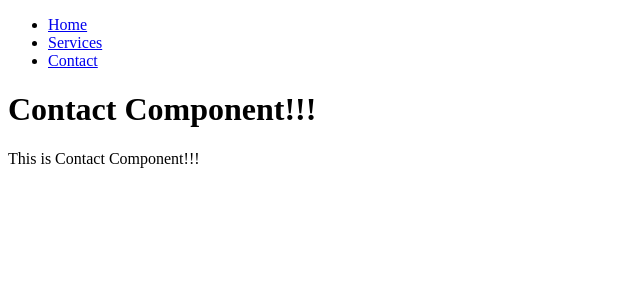
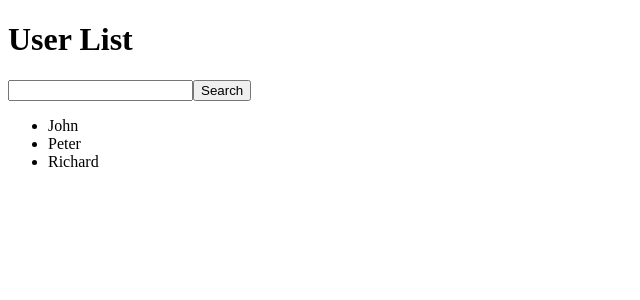
Before and after one commit to abhijeetvc/eveningjuly19, a React (Create React App) app: page /contact in a window 1280 px wide. Shown: the top 300 px of the page, without its empty margins (0-640 px from the left). Built offline with nearby package versions, Linux system fonts and the light colour scheme.

Commit message:
Use Memo hook

```diff
--- a/src/App.js
+++ b/src/App.js
@@ -15,7 +15,7 @@ function App() {
     <BrowserRouter>
     <Routes>
       <Route path='/home' element={<Home/>}/>
-      <Route path='/services' element={<Services/>}/>
+      <Route path='/services/:message' element={<Services/>}/>
       <Route path='/contact' element={<Contact/>}/>
      </Routes>
      </BrowserRouter>
--- /dev/null
+++ b/src/UseMemoDemo.js
@@ -0,0 +1,59 @@
+import React,{useMemo} from 'react'
+
+function UseMemoDemo(){
+
+    const[text,setText]=React.useState('')
+    const[search,setSearch]=React.useState('')
+
+    const users=[{
+        id:1,
+        name:'John',
+    },{
+        id:2,
+        name:'Peter'
+    },{
+        id:3,
+        name:'Richard'
+    }]
+
+    const onChange=(event)=>{
+        setText(event.target.value)
+    }
+
+    const searchData=()=>{
+        setSearch(text)
+    }
+
+    const filteredData=useMemo(()=>
+        users.filter((user)=>{
+            console.log('hiiiiiiii');
+            return user.name.includes(search)
+        })
+    ,[search])
+
+    return(
+        <div>
+            <h1>User List</h1>
+            <input type='text' onChange={onChange}/>
+            <button type="button" onClick={searchData}>Search</button>
+            <DisplayData userList={filteredData}/>
+        </div>
+    )
+}
+
+function DisplayData({userList}){
+
+    return(
+        <div>
+            <ul>
+                {
+                   userList && userList.map((user)=>(
+                        <li key={user.id}>{user.name}</li>
+                    ))
+                }
+            </ul>
+        </div>
+    )
+}
+
+export default UseMemoDemo
--- a/src/index.js
+++ b/src/index.js
@@ -15,11 +15,12 @@ import CallBackEvent from './CallBackEvent';
 import ApiCall from './ApiCall';
 import CheckList from './CheckList';
 import App from './App';
+import UseMemoDemo from './UseMemoDemo';
 //import Test from './Test';
 
 const root = ReactDOM.createRoot(document.getElementById('root'));
 root.render(
   <div>
-     <App/>
+     <UseMemoDemo/>
   </div>
 );
--- a/src/reactrouter/Contact.js
+++ b/src/reactrouter/Contact.js
@@ -1,11 +1,17 @@
 import React from 'react'
+import { useLocation } from 'react-router-dom'
 
 function Contact(){
+
+    const personObj=useLocation()
 
     return(
         <>
             <h1>Contact Component!!!</h1>
             <p>This is Contact Component!!!</p>
+            <p>Id : {personObj.state.id}</p>
+            <p>Name : {personObj.state.name}</p>
+            <p>City : {personObj.state.city}</p>
         </>
     )
 }
--- a/src/reactrouter/Home.js
+++ b/src/reactrouter/Home.js
@@ -1,11 +1,34 @@
 import React from 'react'
+import {useNavigate} from 'react-router-dom'
 
 function Home(){
+
+    const message="Hiiiiii"
+
+    const person={
+        id:1,
+        name:'A',
+        city:'Pune'
+    }
+
+    const navigate=useNavigate()
+
+    const sendData=()=>{
+        navigate(`/services/${message}`)  // appending to url
+    }
+
+    const sendObject=()=>{
+        navigate(`/contact`,{  //passing data as state object
+            state:person
+        })
+    }
 
     return(
         <>
             <h1>Home Component!!!</h1>
             <p>This is Home Component!!!</p>
+            <button type='button' onClick={sendData}>Send</button>
+            <button type='button' onClick={sendObject}>Send Object</button>
         </>
     )
 }
--- a/src/reactrouter/Services.js
+++ b/src/reactrouter/Services.js
@@ -1,11 +1,15 @@
 import React from 'react'
+import { useParams } from 'react-router-dom'
 
 function Services(){
+
+    const {message}=useParams()
 
     return(
         <>
             <h1>Services Component!!!</h1>
             <p>This is Services Component!!!</p>
+            <p>Message from home : {message}</p>
         </>
     )
 }
```
